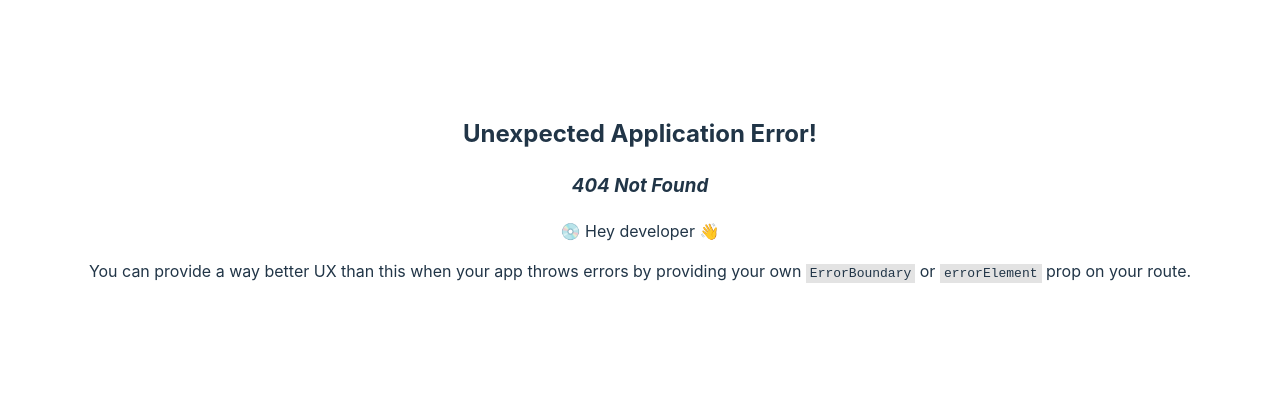
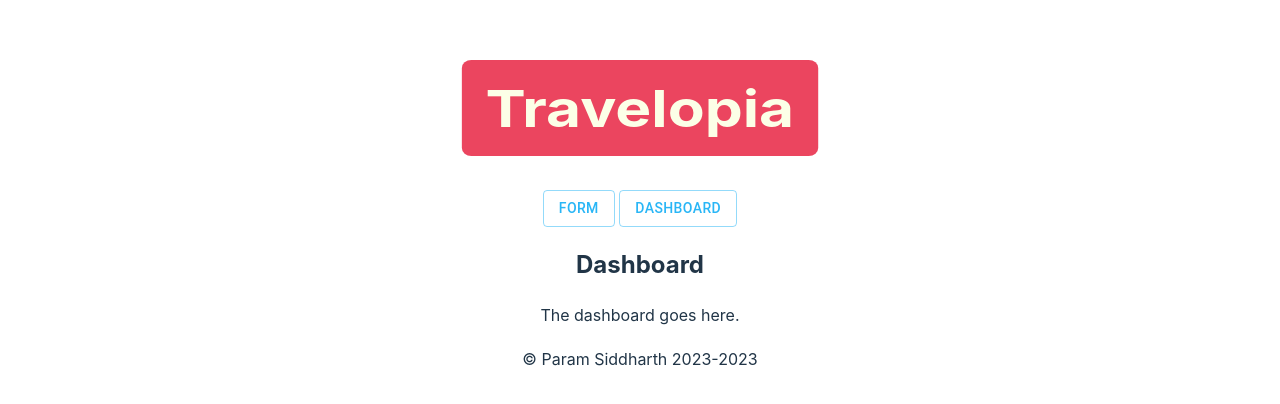
Before and after one commit to paramsiddharth/traveltopia-travel-form, a React (Vite) app in the folder front-end/: page /dashboard in a window 1280 px wide. Before the commit this address had no page. Shown: the part 202-606 px from the top of the page. Built offline with nearby package versions, Linux system fonts and the light colour scheme.

Commit message:
Add 404 and dashbaord pages
Signed-off-by: Param Siddharth <contact@paramsid.com>

```diff
--- /dev/null
+++ b/front-end/src/404.jsx
@@ -0,0 +1,16 @@
+import { Helmet } from 'react-helmet-async';
+import { Link } from 'react-router-dom';
+
+import Layout from './components/layout';
+
+const NotFound = () => {
+  return <Layout>
+    <Helmet>
+      <title>Travelopia - Page Not Found</title>
+    </Helmet>
+    <h2>Page Not Found</h2>
+		The page you are trying to navigate to does not exist. Try going back to <Link to='/'>home</Link>.
+  </Layout>;
+};
+
+export default NotFound;
--- a/front-end/src/App.jsx
+++ b/front-end/src/app.jsx
@@ -11,7 +11,7 @@ import {
 } from '@mui/material';
 import { Helmet } from 'react-helmet-async';
 
-import './App.css';
+import './app.css';
 import Layout from './components/layout';
 
 const places = [
--- a/front-end/src/components/layout.jsx
+++ b/front-end/src/components/layout.jsx
@@ -27,7 +27,7 @@ const Layout = ({ children }) => {
       </NavItem>
     </nav>
     { children }
-    <footer>
+    <footer style={{ marginTop: 20 }}>
       &copy; Param Siddharth 2023-{ new Date().getFullYear() }
     </footer>
   </div>;
--- /dev/null
+++ b/front-end/src/dashboard.jsx
@@ -0,0 +1,16 @@
+import { Helmet } from 'react-helmet-async';
+import { Link } from 'react-router-dom';
+
+import Layout from './components/layout';
+
+const Dashboard = () => {
+  return <Layout>
+    <Helmet>
+      <title>Travelopia - Dashboard</title>
+    </Helmet>
+    <h2>Dashboard</h2>
+		The dashboard goes here.
+  </Layout>;
+};
+
+export default Dashboard;
--- a/front-end/src/index.css
+++ b/front-end/src/index.css
@@ -16,11 +16,11 @@
 
 a {
   font-weight: 500;
-  color: #646cff;
+  color: #babdff;
   text-decoration: inherit;
 }
 a:hover {
-  color: #535bf2;
+  color: #8a90ff;
 }
 
 body {
```
Also changed, not shown: front-end/src/main.jsx (+11 -1 lines), front-end/src/app.css (renamed from front-end/src/App.css).
